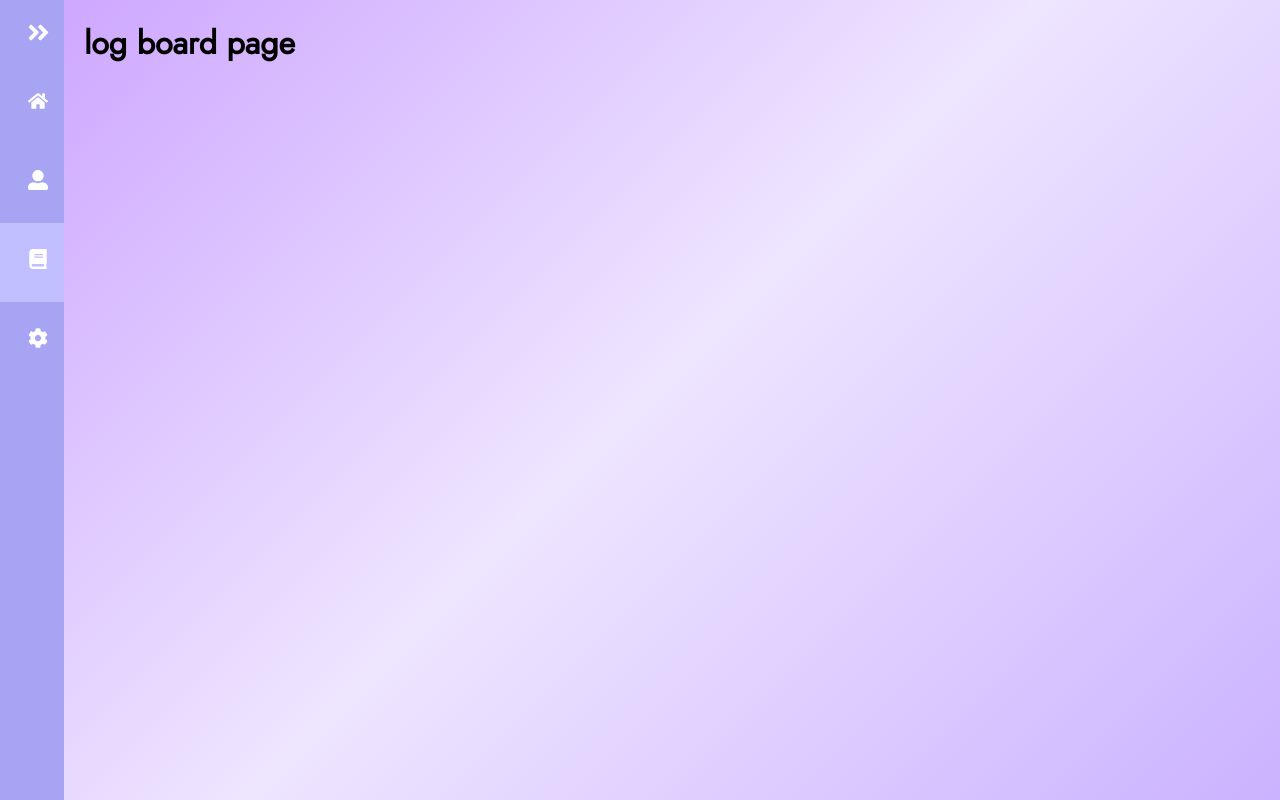
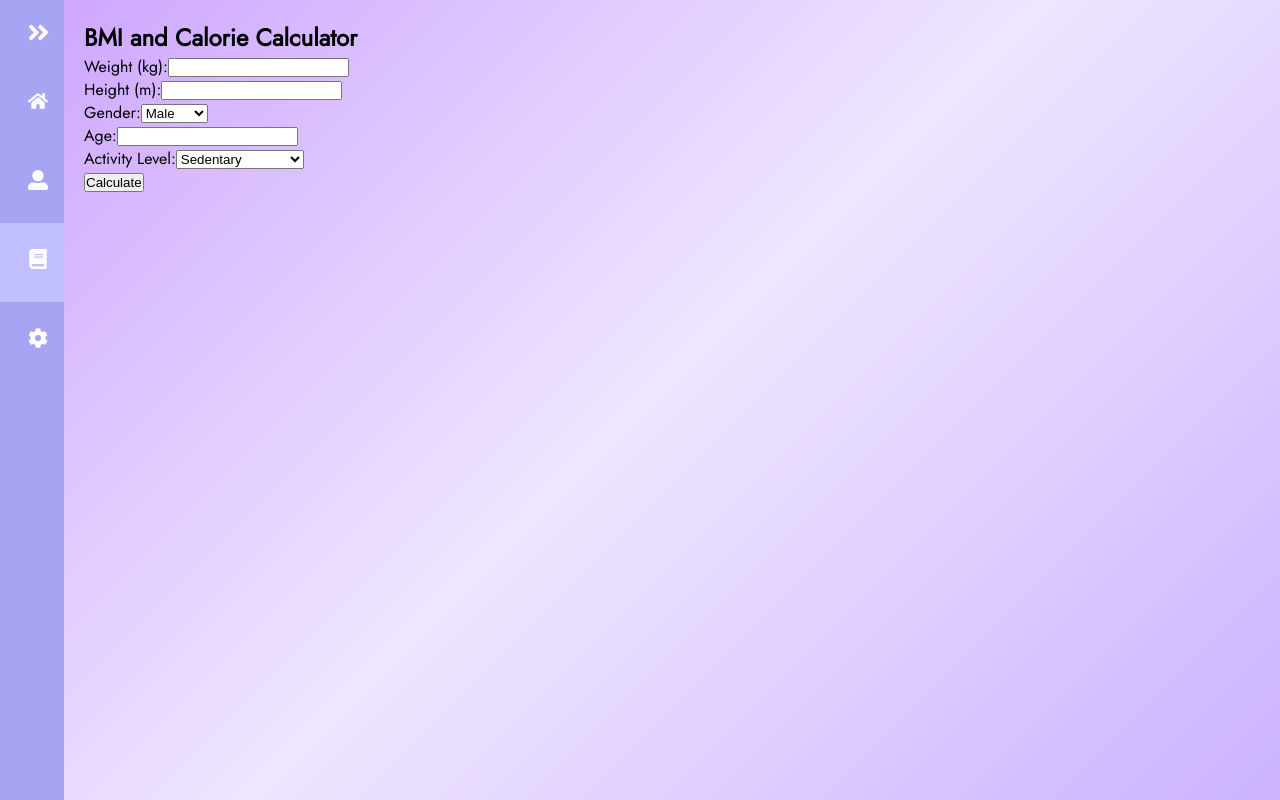
Before and after one commit to tungpham2001/logged, a React (Create React App) app: page /log in a window 1280 px wide. Built offline with nearby package versions, Linux system fonts and the light colour scheme.

Commit message:
removed api stuff for now, focused on calculating calories first

```diff
--- a/package.json
+++ b/package.json
@@ -6,6 +6,11 @@
     "@testing-library/jest-dom": "^5.16.5",
     "@testing-library/react": "^13.4.0",
     "@testing-library/user-event": "^13.5.0",
+    "axios": "^1.4.0",
+    "crypto": "^1.0.1",
+    "crypto-js": "^4.1.1",
+    "http-proxy-middleware": "^2.0.6",
+    "oauth-1.0a": "^2.2.6",
     "react": "^18.2.0",
     "react-circular-progressbar": "^2.1.0",
     "react-dom": "^18.2.0",
--- a/src/page/LogBoard.js
+++ b/src/page/LogBoard.js
@@ -1,11 +1,168 @@
-import React from 'react';
+import React, { useState } from 'react';
 
-const LogBoard = () => {
-    return (
+function LogBoard() {
+    const [weight, setWeight] = useState("");
+  const [height, setHeight] = useState("");
+  const [bmi, setBmi] = useState("");
+  const [status, setStatus] = useState("");
+  const [gender, setGender] = useState("male");
+  const [age, setAge] = useState("");
+  const [activityLevel, setActivityLevel] = useState("sedentary");
+  const [maintenanceCalories, setMaintenanceCalories] = useState("");
+  const [mildWeightLossCalories, setMildWeightLossCalories] = useState("");
+  const [weightLossCalories, setWeightLossCalories] = useState("");
+  const [extremeWeightLossCalories, setExtremeWeightLossCalories] = useState("");
+  const [mildWeightGainCalories, setMildWeightGainCalories] = useState("");
+  const [weightGainCalories, setWeightGainCalories] = useState("");
+  const [extremeWeightGainCalories, setExtremeWeightGainCalories] = useState("");
+
+  const calculateBMI = () => {
+    if (weight && height) {
+      const bmiValue = (weight / Math.pow(height, 2)).toFixed(2);
+      setBmi(bmiValue);
+
+      if (bmiValue < 18.5) {
+        setStatus("Underweight");
+      } else if (bmiValue >= 18.5 && bmiValue < 25) {
+        setStatus("Normal weight");
+      } else if (bmiValue >= 25 && bmiValue < 30) {
+        setStatus("Overweight");
+      } else {
+        setStatus("Obese");
+      }
+
+      calculateMaintenanceCalories();
+    }
+  };
+
+  const calculateMaintenanceCalories = () => {
+    let bmr = 0;
+
+    if (gender === "male") {
+      bmr =
+        88.362 +
+        13.397 * weight +
+        4.799 * (height * 100) -
+        5.677 * parseInt(age);
+    } else if (gender === "female") {
+      bmr =
+        447.593 +
+        9.247 * weight +
+        3.098 * (height * 100) -
+        4.330 * parseInt(age);
+    }
+
+    let activityMultiplier = 1.2; // Sedentary (little to no exercise)
+
+    if (activityLevel === "lightly_active") {
+      activityMultiplier = 1.375;
+    } else if (activityLevel === "moderately_active") {
+      activityMultiplier = 1.55;
+    } else if (activityLevel === "very_active") {
+      activityMultiplier = 1.725;
+    } else if (activityLevel === "extra_active") {
+      activityMultiplier = 1.9;
+    }
+
+    let maintenanceCalories = bmr * activityMultiplier;
+    let mildWeightLossCalories = maintenanceCalories * 0.9;
+    let weightLossCalories = maintenanceCalories * 0.8;
+    let extremeWeightLossCalories = maintenanceCalories * 0.7;
+    let mildWeightGainCalories = maintenanceCalories * 1.1;
+    let weightGainCalories = maintenanceCalories * 1.2;
+    let extremeWeightGainCalories = maintenanceCalories * 1.3;
+
+    if (bmi < 18.5) {
+      maintenanceCalories += maintenanceCalories * 0.05; // Increase calories by 5%
+      mildWeightGainCalories += mildWeightGainCalories * 0.05;
+      weightGainCalories += weightGainCalories * 0.05;
+      extremeWeightGainCalories += extremeWeightGainCalories * 0.05;
+    } else if (bmi >= 25 && bmi < 30) {
+      maintenanceCalories -= maintenanceCalories * 0.05; // Decrease calories by 5%
+      mildWeightLossCalories -= mildWeightLossCalories * 0.05;
+      weightLossCalories -= weightLossCalories * 0.05;
+      extremeWeightLossCalories -= extremeWeightLossCalories * 0.05;
+    } else if (bmi >= 30) {
+      maintenanceCalories -= maintenanceCalories * 0.1; // Decrease calories by 10%
+      mildWeightLossCalories -= mildWeightLossCalories * 0.1;
+      weightLossCalories -= weightLossCalories * 0.1;
+      extremeWeightLossCalories -= extremeWeightLossCalories * 0.1;
+    }
+
+    setMaintenanceCalories(maintenanceCalories.toFixed(0));
+    setMildWeightLossCalories(mildWeightLossCalories.toFixed(0));
+    setWeightLossCalories(weightLossCalories.toFixed(0));
+    setExtremeWeightLossCalories(extremeWeightLossCalories.toFixed(0));
+    setMildWeightGainCalories(mildWeightGainCalories.toFixed(0));
+    setWeightGainCalories(weightGainCalories.toFixed(0));
+    setExtremeWeightGainCalories(extremeWeightGainCalories.toFixed(0));
+  };
+
+  return (
+    <div>
+      <h2>BMI and Calorie Calculator</h2>
+      <div>
+        <label>Weight (kg):</label>
+        <input
+          type="number"
+          value={weight}
+          onChange={(e) => setWeight(e.target.value)}
+        />
+      </div>
+      <div>
+        <label>Height (m):</label>
+        <input
+          type="number"
+          step="0.01"
+          value={height}
+          onChange={(e) => setHeight(e.target.value)}
+        />
+      </div>
+      <div>
+        <label>Gender:</label>
+        <select value={gender} onChange={(e) => setGender(e.target.value)}>
+          <option value="male">Male</option>
+          <option value="female">Female</option>
+        </select>
+      </div>
+      <div>
+        <label>Age:</label>
+        <input
+          type="number"
+          value={age}
+          onChange={(e) => setAge(e.target.value)}
+        />
+      </div>
+      <div>
+        <label>Activity Level:</label>
+        <select
+          value={activityLevel}
+          onChange={(e) => setActivityLevel(e.target.value)}
+        >
+          <option value="sedentary">Sedentary</option>
+          <option value="lightly_active">Lightly Active</option>
+          <option value="moderately_active">Moderately Active</option>
+          <option value="very_active">Very Active</option>
+          <option value="extra_active">Extra Active</option>
+        </select>
+      </div>
+      <button onClick={calculateBMI}>Calculate</button>
+      {bmi && status && maintenanceCalories && (
         <div>
-            <h1>log board page</h1>
+          <p>Your BMI: {bmi}</p>
+          <p>Status: {status}</p>
+          <h3>Calorie Calculations:</h3>
+          <p>Maintenance Calories: {maintenanceCalories}</p>
+          <p>Mild Weight Loss Calories: {mildWeightLossCalories}</p>
+          <p>Weight Loss Calories: {weightLossCalories}</p>
+          <p>Extreme Weight Loss Calories: {extremeWeightLossCalories}</p>
+          <p>Mild Weight Gain Calories: {mildWeightGainCalories}</p>
+          <p>Weight Gain Calories: {weightGainCalories}</p>
+          <p>Extreme Weight Gain Calories: {extremeWeightGainCalories}</p>
         </div>
-    );
-};
+      )}
+    </div>
+  );
+  }
 
 export default LogBoard;
```
Also changed, not shown: 1 other file (tests, documents, lock files or other folders).
